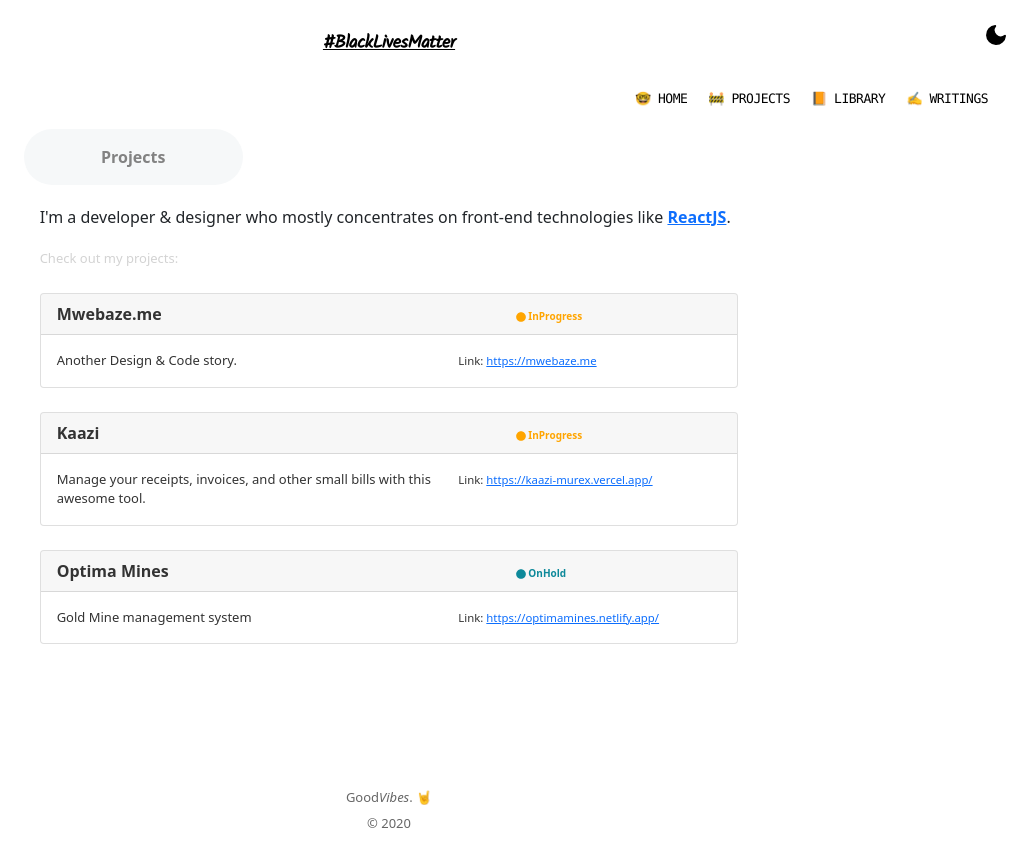
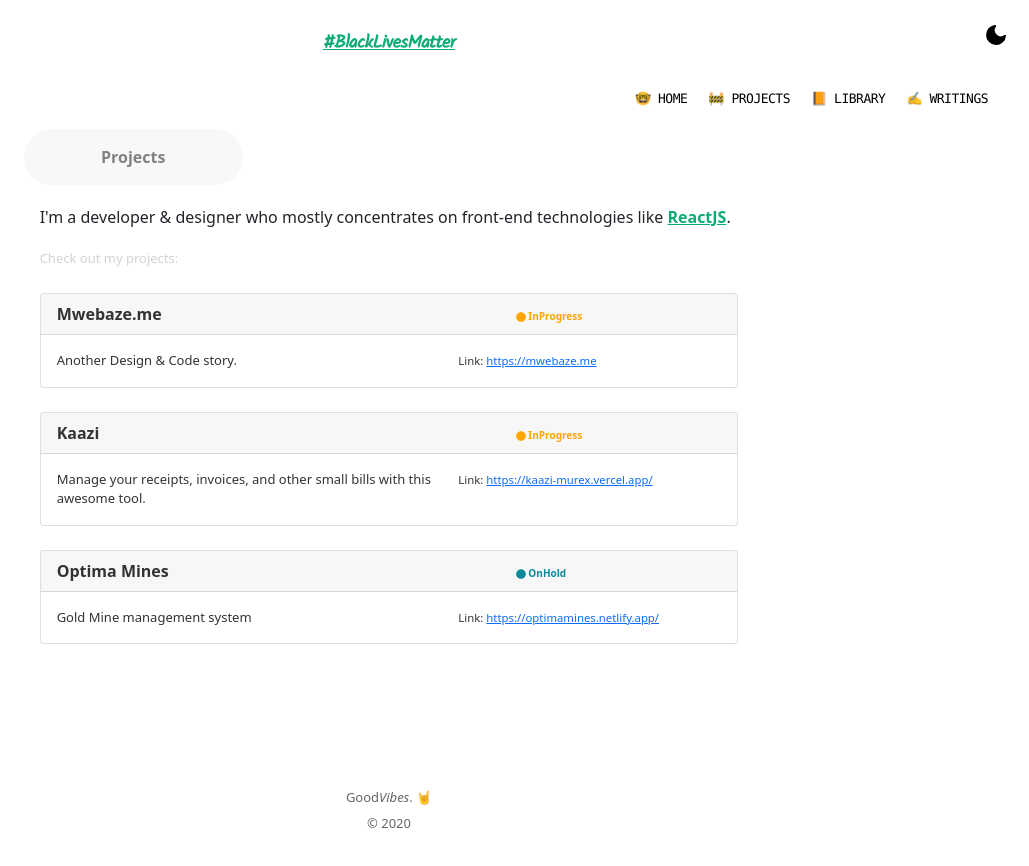
Before and after one commit to jonahgeek/mwebaze, a Next.js app: page /projects in a window 1280 px wide. Shown: the top 866 px of the page, without its empty margins (251-1280 px from the left). Built offline with nearby package versions, Linux system fonts and the light colour scheme; a web font is replaced by a local one.

Commit message:
Bug-fixes

```diff
--- a/components/BlackLivesMatter.js
+++ b/components/BlackLivesMatter.js
@@ -12,7 +12,7 @@
             target="_blank"
             rel="noopener noreferrer nofollow"
             style={{
-              color: "black",
+              color: "#0dab78",
             }}
           >
             #BlackLivesMatter
--- a/pages/projects.js
+++ b/pages/projects.js
@@ -15,7 +15,15 @@
             I'm a developer & designer who mostly concentrates on front-end
             technologies like{" "}
             <strong>
-              <a href="https://reactjs.org/">ReactJS</a>
+              <a
+                target="_blank"
+                href="https://reactjs.org/"
+                style={{
+                  color: "#0dab78",
+                }}
+              >
+                ReactJS
+              </a>
             </strong>
             .
           </p>
@@ -50,7 +58,10 @@
                           <Col xs={7}>{description}</Col>
                           <Col xs={5}>
                             <small>
-                              Link: <a target="_blank" href={link}>{link}</a>
+                              Link:{" "}
+                              <a target="_blank" href={link}>
+                                {link}
+                              </a>
                             </small>
                           </Col>
                         </Row>
--- a/styles/base.css
+++ b/styles/base.css
@@ -138,7 +138,7 @@
   margin: 100px 0 0;
   letter-spacing: -0.05em;
   line-height: 1em;
-  color: #0d899a;
+  color: #0dab78;
   padding-bottom: 10px;
 }
 
@@ -186,7 +186,7 @@
   font-size: calc(2vw + 2vh);
   letter-spacing: -0.2rem;
   margin: 50px 0 30px;
-  color: #0d899a;
+  color: #0dab78;
   line-height: 1em;
   padding-bottom: 20px;
 }
@@ -649,3 +649,6 @@
 .img-fit {
   width: 100%;
 }
+a {
+  color: #0dab78;
+}
```
